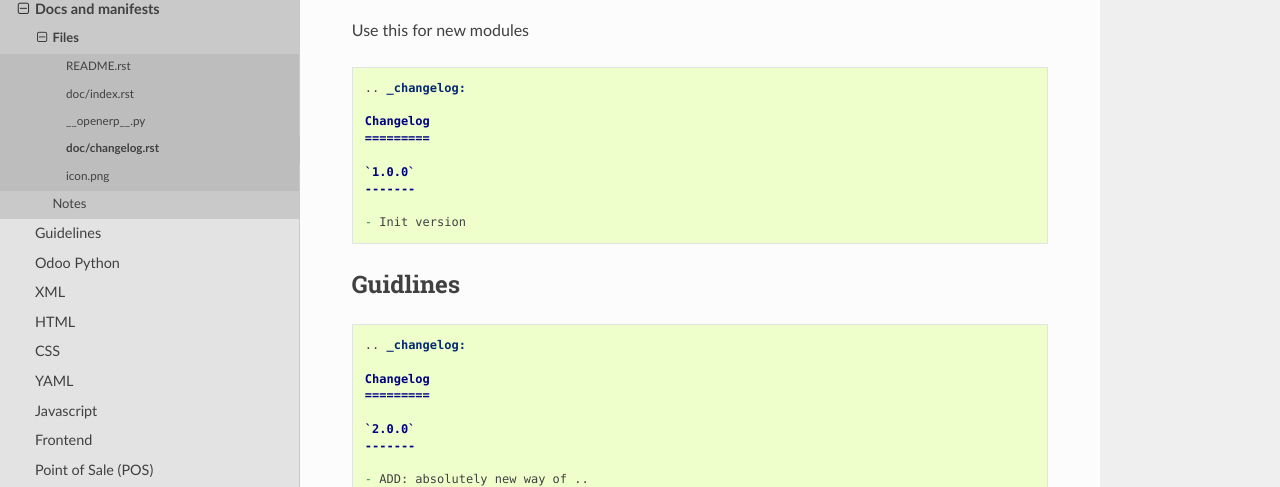
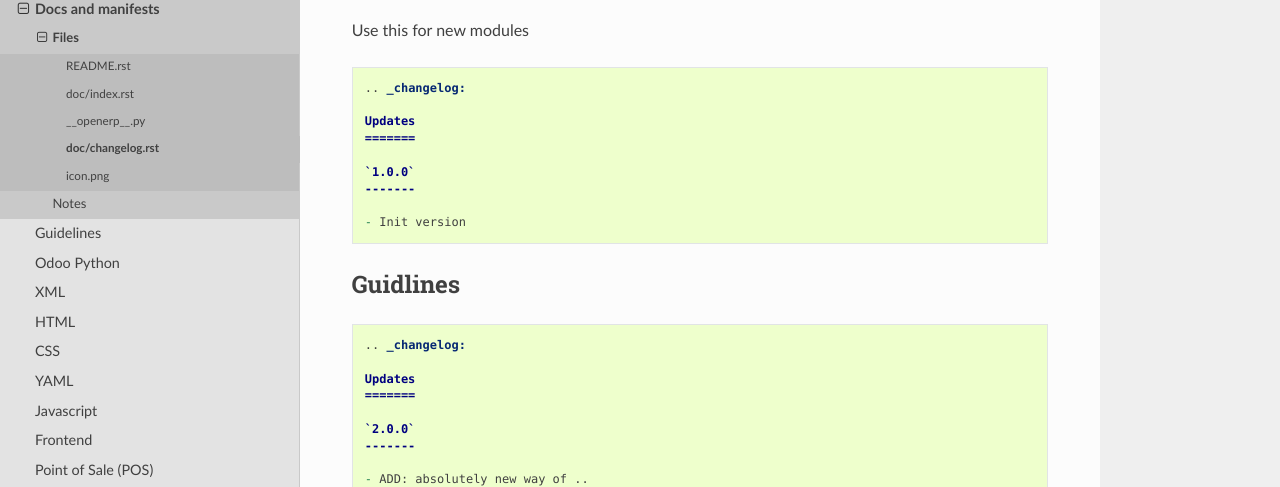
Before and after one commit to itpp-labs/odoo-development, a Sphinx documentation site: the page built from docs/dev/docs/changelog.rst.rst, in a window 1280 px wide and 1156 px high. Shown: the part 197-684 px from the top of the window. Built offline with Sphinx 7.4.7 and the Read the Docs theme 2.0.0, drawn with Linux system fonts in a browser that asks for light colours; pages that are not in the unit, such as notebooks, are missing from menus.

Commit message:
changelog.rst: change TItle
in order to fix warning:

 Duplicate implicit target name: "changelog".

```diff
--- a/docs/dev/docs/changelog.rst.rst
+++ b/docs/dev/docs/changelog.rst.rst
@@ -10,8 +10,8 @@ Use this for new modules
 
     .. _changelog:
 
-    Changelog
-    =========
+    Updates
+    =======
 
     `1.0.0`
     -------
@@ -25,8 +25,8 @@ Guidlines
 
     .. _changelog:
 
-    Changelog
-    =========
+    Updates
+    =======
 
     `2.0.0`
     -------
```
